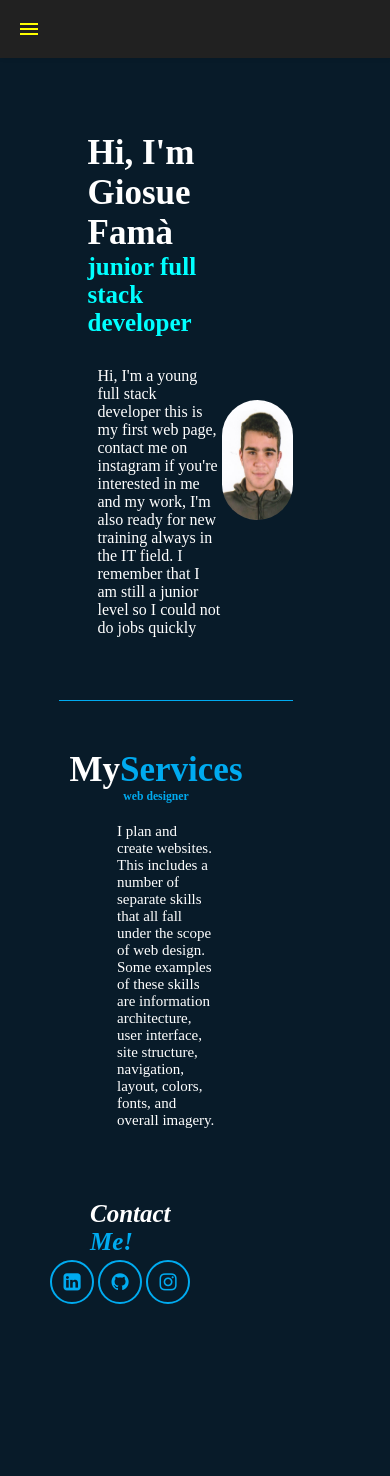
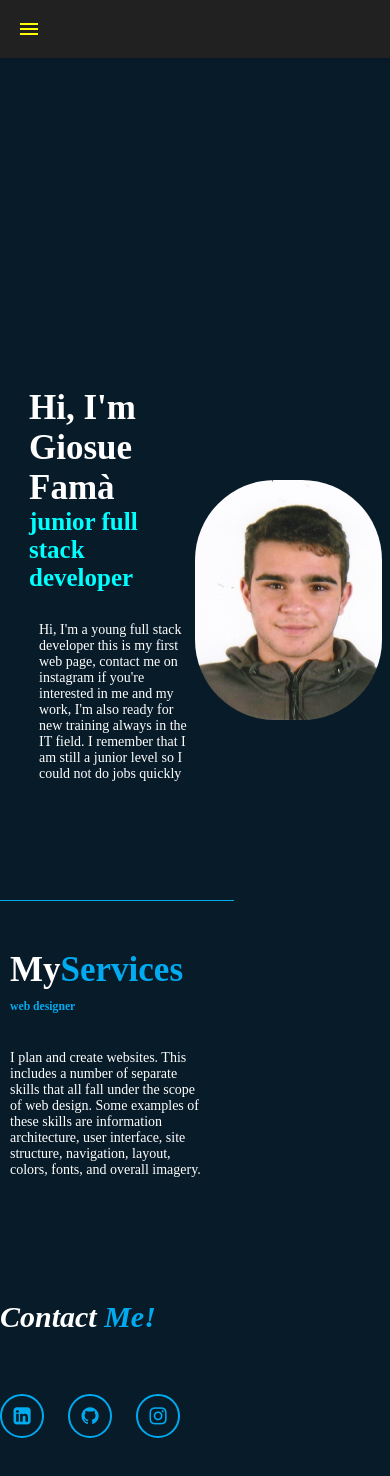
Before and after one commit to Giosue1dev/portfolio, a plain HTML site: page index.html in a window 390 px wide. Shown: the top 1476 px of the page. Before the commit the page ends 1304 px from the top, so only its background shows below. Drawn offline with Linux system fonts and the light colour scheme.

Commit message:
modifiche responsive

```diff
--- a/css/style.css
+++ b/css/style.css
@@ -110,7 +110,7 @@ header .menu-btn:checked ~ .menu-icon .nav-icon::after{
     width: 40%;
     border-bottom: 1px solid #00abf0;
     position: relative;
-    left: 15%;
+    left: 20%;
 }
 .home-content{
     max-width: 600px;
@@ -131,13 +131,12 @@ header .menu-btn:checked ~ .menu-icon .nav-icon::after{
 .home-content p{
     position: relative;
     width: 100%;
-    font-size: 16px;
+    font-size: 25px;
     left: 0;
 }
 .services{
     position: relative;
     width: 100%;
-    right: 10%;
 }
 
 .services p{
@@ -145,7 +144,7 @@ header .menu-btn:checked ~ .menu-icon .nav-icon::after{
     top: 770px;
     width: 25%;
     max-width: 50%;
-    font-size: 15px;
+    font-size: 25px;
     color: white;
 }
 .services h2{
@@ -173,7 +172,7 @@ header .menu-btn:checked ~ .menu-icon .nav-icon::after{
     position: relative;
     color: white;
     font-size: 30px;
-    left: 700px;
+    left: 850px;
 }
 .contact-form span{
     color: #00abf0;
@@ -182,7 +181,7 @@ header .menu-btn:checked ~ .menu-icon .nav-icon::after{
 .social{
     position: relative;
     top :60px;
-    left: 700px;
+    left: 850px;
 }
 .social a{
     position: relative;
@@ -199,7 +198,7 @@ header .menu-btn:checked ~ .menu-icon .nav-icon::after{
     text-decoration: none;
     z-index: 1;
     overflow: hidden;
-
+      margin-right: 20px;
 }
 .social a::before{
    content: '';
@@ -221,9 +220,8 @@ header .menu-btn:checked ~ .menu-icon .nav-icon::after{
     position: absolute;
     bottom: 30%;
     border-radius: 80px;
-    height: 60%;
-    width: 20%;
-    right: 10%;
+    height: 50%;
+    width: 30%;
 }
 
 
@@ -258,7 +256,16 @@ header .menu-btn:checked ~ .menu-icon .nav-icon::after{
     height: 35%;
 }
 @media (max-width:400px) {
+    body{
+        min-height: 5000px;
+    }
+    .home{
+        position: absolute;
+        top: 300px;
+        left:0px;
+        width: 40%;
 
+    }
     .home-content h1{
         font-size: 35px;
         right: 10px;
@@ -268,36 +275,54 @@ header .menu-btn:checked ~ .menu-icon .nav-icon::after{
         right: 10px;
     }
     .home-content p{
+        font-size: 14px;
+    }
+
+    .image{
+        height: 40%;
         width: 80%;
-    }
-    .image{
-        height: 20%;
-        width: 30%;
-        position: absolute;
-        right: 0%;
     }
     .services{
         position: relative;
        font-size: 10px;
        height: 100px;
+       top: 200px;
+    }
+    .services h2{
+     position: absolute;
+     left: 10px;
+    }
+    .services h3{
+     position: absolute;
+     left: 10px;
+     position: absolute;
+     top: 800px;
+    }
+    .services p{
+        font-size: 14px;
+        width: 100%;
+        position:absolute;
+        left: 10px;
+        top: 850px;
+    }
+    .contact-form{
+        position: relative;
+        bottom: 100%;
+        right: 850px;
+    }
 
-    }
-   .contact-form h3{
-    position: absolute;
-    left: 90px;
-    font-size: 25px;
-   }
-    .social{
-     bottom: 100px;
-    left: 50px;
-   }
    }
 
 @media only screen and (min-width: 401px) and (max-width: 960px) {
-    p{
-        font-size: 20px;
+    body{
+        min-height: 5000px;
     }
+    .home{
+        position: absolute;
+        left: 40px;
+        width: 50%;
 
+    }
     .home-content h1{
         font-size: 45px;
         right: 10px;
@@ -307,27 +332,33 @@ header .menu-btn:checked ~ .menu-icon .nav-icon::after{
         right: 10px;
     }
     .home-content p{
-        width: 80%;
+        font-size: 20px;
     }
+
     .image{
-        height: 20%;
-        width: 30%;
-        position: absolute;
-        right: 0%;
+        height: 40%;
+        width: 50%;
     }
     .services{
         position: relative;
        font-size: 10px;
        height: 100px;
+    }
+    .services h3{
+     top: 750px;
+    }
+    .services p{
+        font-size: 19px;
+        width: 50%;
+        top: 800px;
+        left: 170px;
+    }
+    .contact-form{
+        position: relative;
+        right: 550px;
+    }
+    .social{
+        display: inline;
+    }
 
-    }
-   .contact-form h3{
-    position: absolute;
-    left: 150px;
-    bottom: 50px;
    }
-    .social{
-        left: 150px;
-   }
-
-}
```
